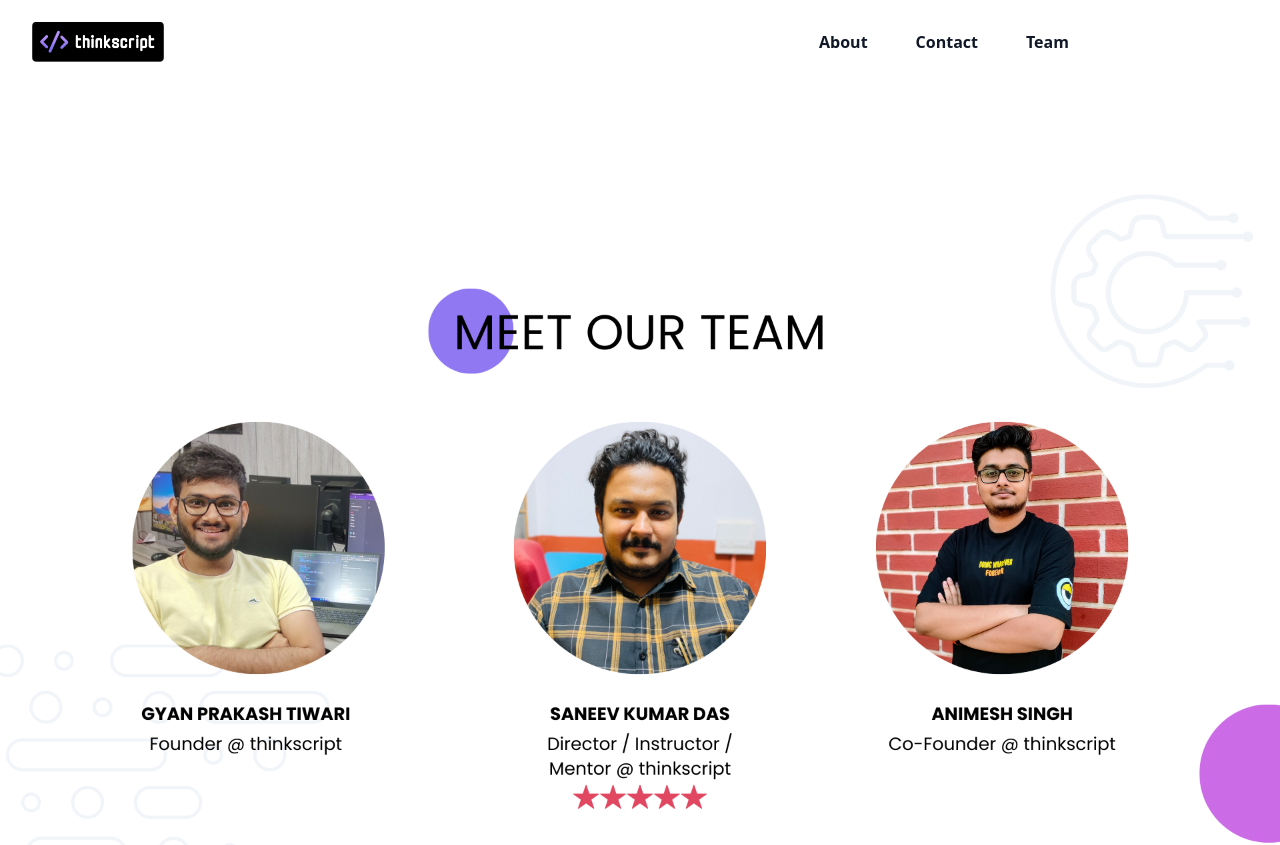
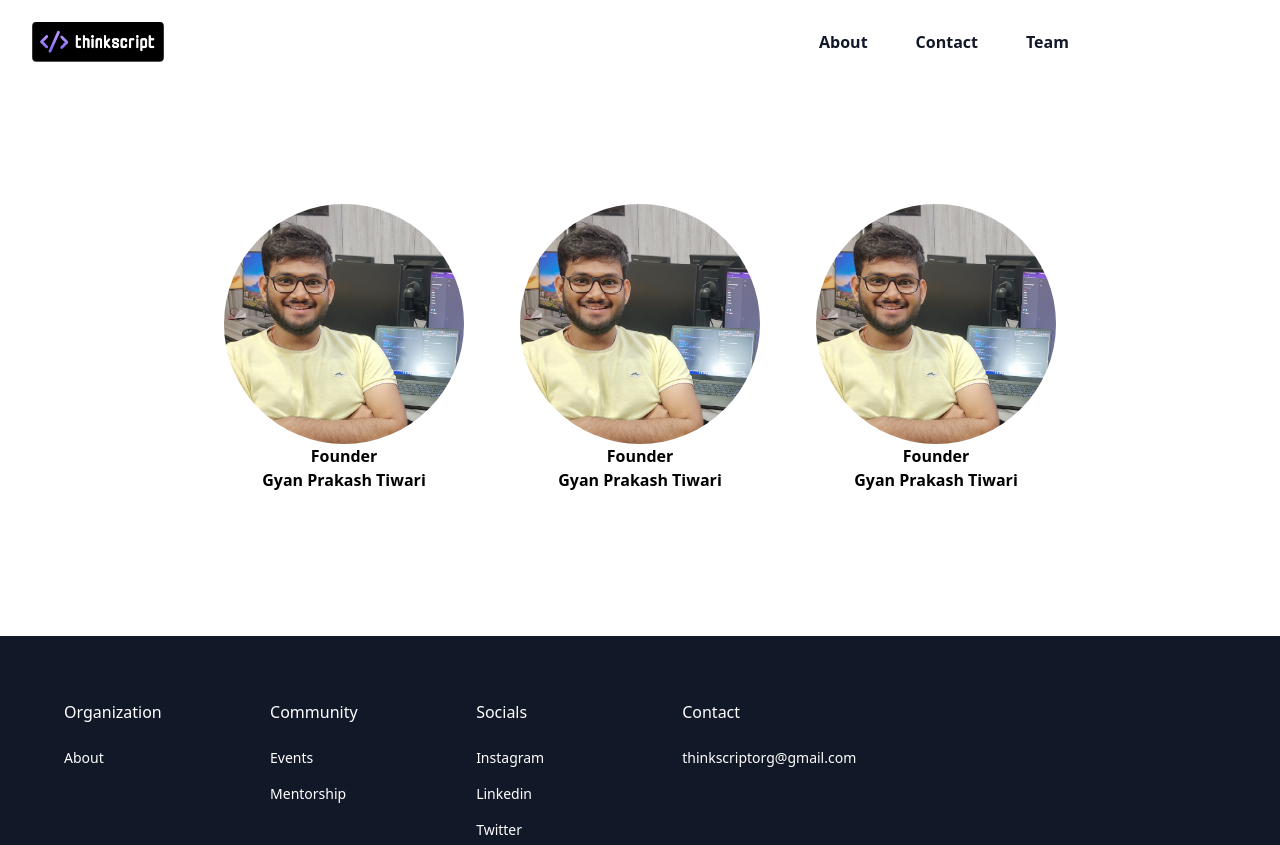
Before and after one commit to gyancodes/thinkscript.org, a React (Create React App) app: page /about in a window 1280 px wide. Shown: the top 845 px of the page. Built offline with nearby package versions, Linux system fonts and the light colour scheme.

Commit message:
improved ui
Signed-off-by: Gyan Prakash Tiwari <gyanprakasheng@gmail.com>

```diff
--- a/src/components/Navbar/Navbar.jsx
+++ b/src/components/Navbar/Navbar.jsx
@@ -64,7 +64,7 @@ const Navbar = () => {
       <Dialog as="div" open={mobileMenuOpen} onClose={setMobileMenuOpen}>
         <Dialog.Panel
           focus="true"
-          className="fixed inset-0 z-10 overflow-y-auto bg-black px-6 py-6 lg:hidden"
+          className="fixed inset-0 z-10 overflow-y-auto backdrop-blur-lg bg-black/70  px-6 py-6 lg:hidden"
         >
           <div className="flex h-9 items-center justify-between">
             <div className="flex">
@@ -80,7 +80,7 @@ const Navbar = () => {
             <div className="flex">
               <button
                 type="button"
-                className="-m-2.5 inline-flex items-center justify-center rounded-md p-2.5 text-gray-700"
+                className="-m-2.5 inline-flex items-center justify-center rounded-md p-2.5 text-white"
                 onClick={() => setMobileMenuOpen(false)}
               >
                 <span className="sr-only">Close menu</span>
@@ -95,7 +95,7 @@ const Navbar = () => {
                   <a
                     key={item.name}
                     href={item.link}
-                    className="-mx-3 block rounded-lg py-2 px-3 text-base font-semibold leading-7 text-white hover:bg-purple-600"
+                    className="-mx-3 block rounded-lg py-2 px-3 text-base font-semibold leading-7 text-white hover:bg-gradient-to-r from-cyan-500 to-blue-500"
                   >
                     {item.name}
                   </a>
--- a/src/components/pages/About/About.jsx
+++ b/src/components/pages/About/About.jsx
@@ -2,14 +2,24 @@ import React from "react";
 
 const About = () => {
   return (
-    <div className="container  w-full h-full ">
-      {/* <div className="flex flex-col   py-40 justify-center items-center  mr-32 ml-32 ">
-        <h1 className="text-3xl  sm:text-center sm:text-8xl font-extrabold text-transparent  bg-clip-text  bg-[radial-gradient(ellipse_at_top_left,_var(--tw-gradient-stops))] from-blue-600 via-sky-700 to-violet-400 tracking-normal">
-          About Us
-        </h1>
-        <img src="./images/teambg.png" className="w-full mt-10 sm:mt-28" alt="" />
-      </div> */}
-      <img src="./images/teambg.png" className="w-full mt-10 sm:mt-28" alt="" />
+    <div className="flex justify-center items-center w-full h-full ">
+      <div className="flex gap-14 items-center mt-36 mb-36 ">
+        <div className="flex flex-col justify-center items-center ">
+          <img src="./images/image.jpg" className="rounded-full h-60" alt="" />
+          <h1 className="font-bold">Founder</h1>
+          <h1 className="font-bold">Gyan Prakash Tiwari</h1>
+        </div>
+        <div className="flex flex-col justify-center items-center ">
+          <img src="./images/image.jpg" className="rounded-full h-60" alt="" />
+          <h1 className="font-bold">Founder</h1>
+          <h1 className="font-bold">Gyan Prakash Tiwari</h1>
+        </div>
+        <div className="flex flex-col justify-center items-center ">
+          <img src="./images/image.jpg" className="rounded-full h-60" alt="" />
+          <h1 className="font-bold">Founder</h1>
+          <h1 className="font-bold">Gyan Prakash Tiwari</h1>
+        </div>
+      </div>
     </div>
   );
 };
--- a/src/components/pages/Home/Home.jsx
+++ b/src/components/pages/Home/Home.jsx
@@ -1,10 +1,38 @@
-import React from 'react'
-import Header from '../../Header/Header'
+import React from "react";
+import Header from "../../Header/Header";
 
 const Home = () => {
   return (
-    <Header/>
-  )
-}
+    <>
+      <Header />
+      <div className="">
+        <h1 className="text-4xl  sm:text-center sm:text-8xl font-extrabold text-transparent  bg-clip-text  bg-[radial-gradient(ellipse_at_top_left,_var(--tw-gradient-stops))] from-blue-600 via-sky-700 to-violet-400 tracking-normal ">
+          Our Vision
+        </h1>
+        <hr className="w-48 h-1 mx-auto my-4 bg-gray-100 border-0 rounded md:my-4 dark:bg-gray-700" />
+        <div className="flex justify-center">
+        <ul className="flex">
+          <li className="flex gap-4">
+            <svg
+              xmlns="http://www.w3.org/2000/svg"
+              viewBox="0 0 24 24"
+              fill="currentColor"
+              className="w-6 h-6"
 
-export default Home
+            >
+              <path
+                fillRule="evenodd"
+                d="M10.788 3.21c.448-1.077 1.976-1.077 2.424 0l2.082 5.007 5.404.433c1.164.093 1.636 1.545.749 2.305l-4.117 3.527 1.257 5.273c.271 1.136-.964 2.033-1.96 1.425L12 18.354 7.373 21.18c-.996.608-2.231-.29-1.96-1.425l1.257-5.273-4.117-3.527c-.887-.76-.415-2.212.749-2.305l5.404-.433 2.082-5.006z"
+                clipRule="evenodd"
+              />
+            </svg>
+            <span>We will make individual aware of new technologies and keys that we can use to develop product</span>
+          </li>
+        </ul>
+        </div>
+      </div>
+    </>
+  );
+};
+
+export default Home;
```
Also changed, not shown: public/images/image.jpg (added).
